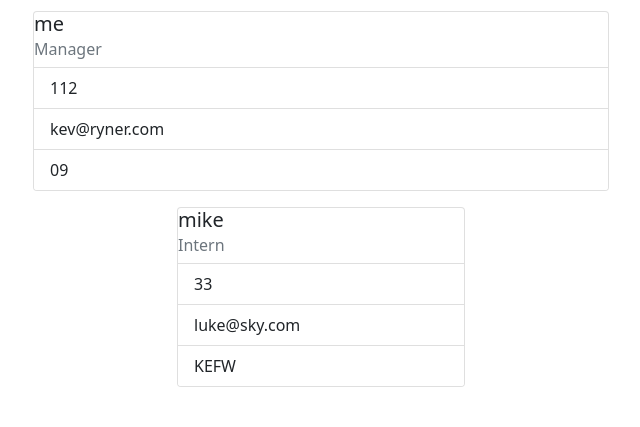
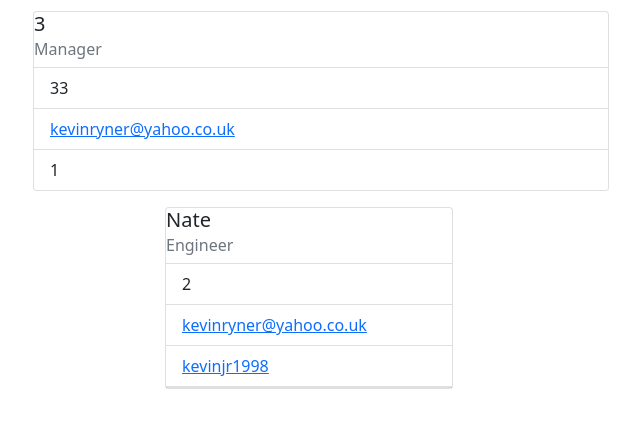
Before and after one commit to kevinjr1998/Team_Profile_Generator, a plain HTML site: page dist/index.html in a window 1280 px wide. Shown: the part 53-480 px from the top of the page, without its empty margins (319-959 px from the left). Drawn offline with nearby package versions, Linux system fonts and the light colour scheme.

Commit message:
fixed gitHub hyperlink

```diff
--- a/classes/Engineer.js
+++ b/classes/Engineer.js
@@ -9,7 +9,7 @@ class Engineer extends Employee{
     }
 
     getGitHub(){
-        return `https://github.com/${this.gitHub}/`;
+        return `${this.gitHub}`;
     }
 
     getRole(){
--- a/dist/index.html
+++ b/dist/index.html
@@ -5,40 +5,37 @@
         <meta http-equiv="X-UA-Compatible" content="IE=edge">
         <meta name="viewport" content="width=device-width, initial-scale=1.0">
         <link href="https://cdn.jsdelivr.net/npm/bootstrap@5.1.0/dist/css/bootstrap.min.css" rel="stylesheet" integrity="sha384-KyZXEAg3QhqLMpG8r+8fhAXLRk2vvoC2f3B09zVXn8CA5QIVfZOJ3BCsw2P0p/We" crossorigin="anonymous">
+        <link href="style.css">
         <title>My Team</title>
     </head>
     <body>
         <header class="d-flex justify-content-center">
             <h1 > My Team </h1>
         </header><div class="d-flex justify-content-center container manager">
-
         <div class="card m-2" style="width: 36rem;">
-       <h5 class="card-title"> me</h5>
+            <h5 class="card-title"> 3</h5>
             <h6 class="card-subtitle mb-2 text-muted"> Manager </h6>
             <ul class="list-group list-group-flush">
-           <li class="list-group-item"> 112 </li>
-           <li class="list-group-item"> kev@ryner.com </li>
-           <li class="list-group-item"> 09 </li>
+                <li class="list-group-item"> 33 </li>
+                <li class="list-group-item"><a href="mailto:kevinryner@yahoo.co.uk">kevinryner@yahoo.co.uk</a></li>
+                <li class="list-group-item"> 1 </li>
             </ul>
         </div>
-
-
-
     </div>
 
 <div class="container d-flex justify-content-center workers">
         <div class="row">
    <div class="col">
             <div class="card m-2" style="width: 18rem;">
-      <h5 class="card-title">mike</h5>
-      <h6 class="card-subtitle mb-2 text-muted"> Intern </h6>
+                <h5 class="card-title">Nate</h5>
+                <h6 class="card-subtitle mb-2 text-muted"> Engineer </h6>
                 <ul class="list-group list-group-flush">
-          <li class="list-group-item"> 33 </li>
-          <li class="list-group-item"> luke@sky.com </li>
-          <li class="list-group-item"> KEFW </li>
+                    <li class="list-group-item"> 2 </li>
+                    <li class="list-group-item"> <a href="mailto:kevinryner@yahoo.co.uk">kevinryner@yahoo.co.uk</a> </li>
+                    <li class="list-group-item"> <a href="https://github.com/kevinjr1998"</a> kevinjr1998 </li>
                 </ul>
             </div>
-</div></div>
+        </div>   </div>
     </div>
 
   <script src="https://cdn.jsdelivr.net/npm/bootstrap@5.1.0/dist/js/bootstrap.bundle.min.js" integrity="sha384-U1DAWAznBHeqEIlVSCgzq+c9gqGAJn5c/t99JyeKa9xxaYpSvHU5awsuZVVFIhvj" crossorigin="anonymous"></script>
--- /dev/null
+++ b/dist/style.css
@@ -0,0 +1,4 @@
+
+header{
+    background-color: blueviolet;
+}
--- a/index.js
+++ b/index.js
@@ -67,7 +67,7 @@ function createEngineer() {
         },
         {
             type: "input",
-            message: "Engineer GitHub?",
+            message: "Engineer GitHub Username?",
             name: "gitHub",
           }
       ])
--- a/src/templateHelper.js
+++ b/src/templateHelper.js
@@ -1,13 +1,15 @@
 const fs = require("fs");
 
 function templateStart(){
-    fs.appendFile("./dist/index.html", `<!DOCTYPE html>
+    fs.appendFile("./dist/index.html",
+   `<!DOCTYPE html>
     <html lang="en">
     <head>
         <meta charset="UTF-8">
         <meta http-equiv="X-UA-Compatible" content="IE=edge">
         <meta name="viewport" content="width=device-width, initial-scale=1.0">
         <link href="https://cdn.jsdelivr.net/npm/bootstrap@5.1.0/dist/css/bootstrap.min.css" rel="stylesheet" integrity="sha384-KyZXEAg3QhqLMpG8r+8fhAXLRk2vvoC2f3B09zVXn8CA5QIVfZOJ3BCsw2P0p/We" crossorigin="anonymous">
+        <link href="style.css">
         <title>My Team</title>
     </head>
     <body>
@@ -20,20 +22,17 @@ function templateStart(){
     )}
 
 function templateManager(manager){
-    fs.appendFile("./dist/index.html", `<div class="d-flex justify-content-center container manager">
-
+    fs.appendFile("./dist/index.html",
+    `<div class="d-flex justify-content-center container manager">
         <div class="card m-2" style="width: 36rem;">
             <h5 class="card-title"> ${manager.getName()}</h5>
             <h6 class="card-subtitle mb-2 text-muted"> ${manager.getRole()} </h6>
             <ul class="list-group list-group-flush">
                 <li class="list-group-item"> ${manager.getId()} </li>
-           <li class="list-group-item"> ${manager.getEmail()} </li>
+                <li class="list-group-item"><a href="mailto:${manager.getEmail()}">${manager.getEmail()}</a></li>
                 <li class="list-group-item"> ${manager.getOfficeNumber()} </li>
             </ul>
         </div>
-
-
-
     </div>
 
 <div class="container d-flex justify-content-center workers">
@@ -45,14 +44,15 @@ function templateManager(manager){
 }
 
 function templateEngineer(engineer){
-    fs.appendFile("./dist/index.html", `<div class="col">
+    fs.appendFile("./dist/index.html",
+    `   <div class="col">
             <div class="card m-2" style="width: 18rem;">
                 <h5 class="card-title">${engineer.getName()}</h5>
                 <h6 class="card-subtitle mb-2 text-muted"> ${engineer.getRole()} </h6>
                 <ul class="list-group list-group-flush">
                     <li class="list-group-item"> ${engineer.getId()} </li>
-          <li class="list-group-item"> ${engineer.getId()} </li>
-          <li class="list-group-item"> ${employee.getGitHub()} </li>
+                    <li class="list-group-item"> <a href="mailto:${engineer.getEmail()}">${engineer.getEmail()}</a> </li>
+                    <li class="list-group-item"> <a href="https://github.com/${engineer.getGitHub()}"</a> ${engineer.getGitHub()} </li>
                 </ul>
             </div>
         </div>`,
@@ -62,13 +62,14 @@ function templateEngineer(engineer){
 }
 
 function templateIntern(intern){
-    fs.appendFile("./dist/index.html", `<div class="col">
+    fs.appendFile("./dist/index.html",
+    `   <div class="col">
             <div class="card m-2" style="width: 18rem;">
                 <h5 class="card-title">${intern.getName()}</h5>
                 <h6 class="card-subtitle mb-2 text-muted"> ${intern.getRole()} </h6>
                 <ul class="list-group list-group-flush">
                     <li class="list-group-item"> ${intern.getId()} </li>
-          <li class="list-group-item"> ${intern.getEmail()} </li>
+                    <li class="list-group-item"> <a href="mailto:${intern.getEmail()}">${intern.getEmail()}</a> </li>
                     <li class="list-group-item"> ${intern.getSchool()} </li>
                 </ul>
             </div>
@@ -79,7 +80,8 @@ function templateIntern(intern){
 }
 
 function templateEnd(){
-    fs.appendFile("./dist/index.html", `</div>
+    fs.appendFile("./dist/index.html",
+    `   </div>
     </div>
 
   <script src="https://cdn.jsdelivr.net/npm/bootstrap@5.1.0/dist/js/bootstrap.bundle.min.js" integrity="sha384-U1DAWAznBHeqEIlVSCgzq+c9gqGAJn5c/t99JyeKa9xxaYpSvHU5awsuZVVFIhvj" crossorigin="anonymous"></script>
```
Also changed, not shown: dist/htmlTemplate.html (+2 -1 lines). Lines whose indentation alone changed are shown as unchanged.
